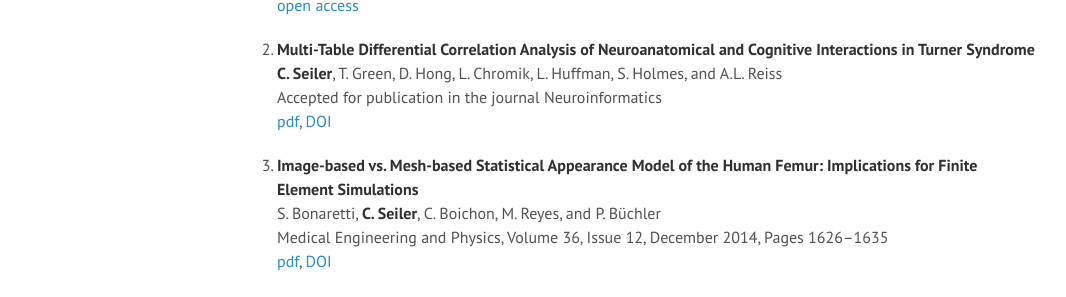
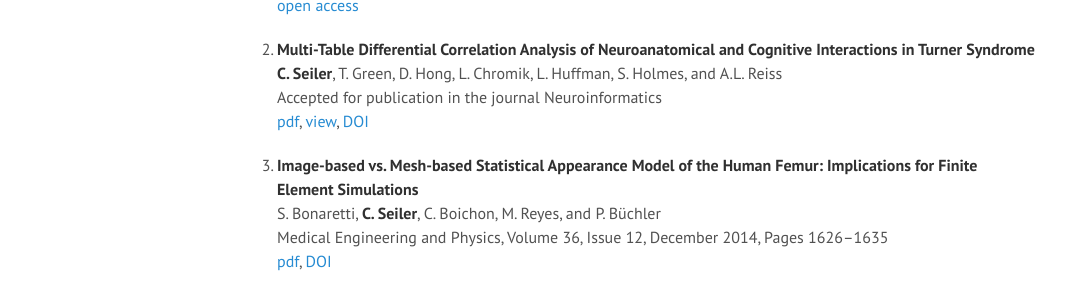
Before and after one commit to ChristofSeiler/ChristofSeiler.github.io, a Jekyll site: the page built from publications.md, in a window 1280 px wide and 900 px high, scrolled down 469 px. Shown: the part 149-446 px from the top of the window, without its empty margins (3-1069 px from the left). Built offline with Jekyll 4.4.1, drawn with Linux system fonts in a browser that asks for light colours.

Commit message:
Update publications.md

```diff
--- a/publications.md
+++ b/publications.md
@@ -26,7 +26,7 @@ Volume 11, Article 696, December 2017, Pages 1&ndash;11 <br>
 2. **Multi-Table Differential Correlation Analysis of Neuroanatomical and Cognitive Interactions in Turner Syndrome** <br>
 **C. Seiler**, T. Green, D. Hong, L. Chromik, L. Huffman, S. Holmes, and A.L. Reiss <br>
 Accepted for publication in the journal Neuroinformatics <br>
-[pdf](https://christofseiler.github.io/braincog/BrainCognitionArticle_Neuroinformatics.pdf), [DOI](http://dx.doi.org/10.1007/s12021-017-9351-z)
+[pdf](https://christofseiler.github.io/braincog/BrainCognitionArticle_Neuroinformatics.pdf), [view](http://rdcu.be/CZGQ), [DOI](http://dx.doi.org/10.1007/s12021-017-9351-z)
 
 3. **Image-based vs. Mesh-based Statistical Appearance Model of the Human Femur: Implications for Finite Element Simulations** <br>
 S. Bonaretti, **C. Seiler**, C. Boichon, M. Reyes, and P. B&uuml;chler <br>
```
